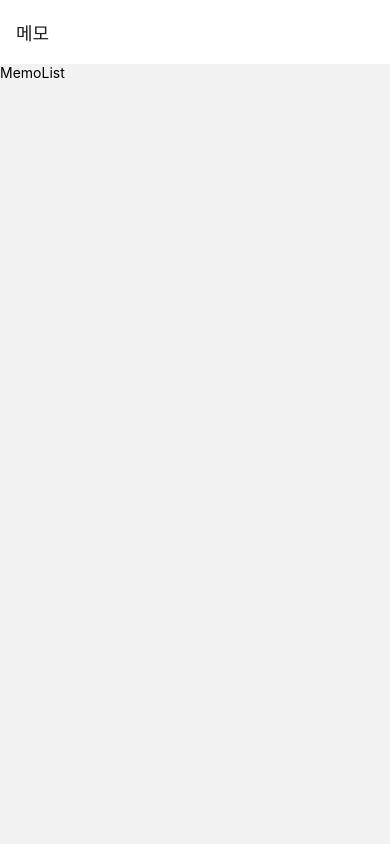
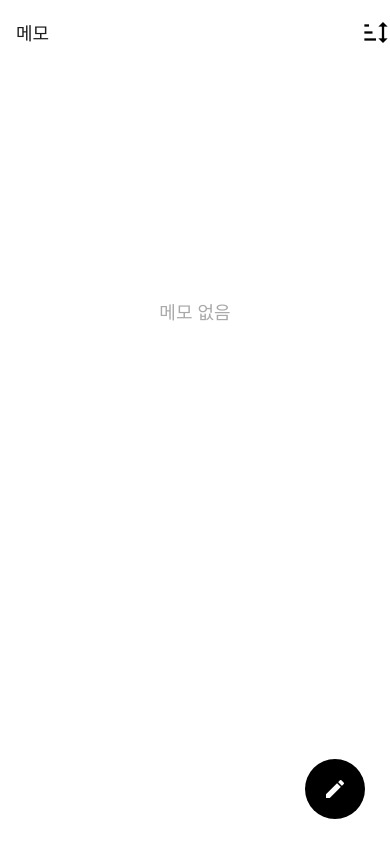
Before and after one commit to sageherb/neat-frontend, a React Native app: screen /MemoList in a window 390 px wide. Built offline with nearby package versions, Linux system fonts and the light colour scheme.

Commit message:
feat: MemoList 정적 페이지

```diff
--- a/package.json
+++ b/package.json
@@ -1,6 +1,6 @@
 {
   "name": "neat",
-  "version": "0.2.0",
+  "version": "0.3.0",
   "main": "node_modules/expo/AppEntry.js",
   "scripts": {
     "start": "expo start",
--- /dev/null
+++ b/src/components/Empty.js
@@ -0,0 +1,27 @@
+import styled from "styled-components/native";
+import PropTypes from "prop-types";
+
+const EmptyContainer = styled.View`
+  margin-top: 60%;
+  justify-content: center;
+  align-items: center;
+`;
+
+const EmptyText = styled.Text`
+  font-size: 18px;
+  color: #a9a9a9;
+`;
+
+function Empty({ message }) {
+  return (
+    <EmptyContainer>
+      <EmptyText>{message}</EmptyText>
+    </EmptyContainer>
+  );
+}
+
+export default Empty;
+
+Empty.propTypes = {
+  message: PropTypes.string.isRequired,
+};
--- /dev/null
+++ b/src/components/HeaderIcon.js
@@ -0,0 +1,22 @@
+import styled from "styled-components/native";
+import { MaterialCommunityIcons } from "@expo/vector-icons";
+import PropTypes from "prop-types";
+
+const IconContainer = styled.TouchableOpacity`
+  margin-left: 16px;
+`;
+
+function HeaderIcon({ name, onPress }) {
+  return (
+    <IconContainer key={name} onPress={onPress}>
+      <MaterialCommunityIcons name={name} size={28} />
+    </IconContainer>
+  );
+}
+
+export default HeaderIcon;
+
+HeaderIcon.propTypes = {
+  name: PropTypes.string.isRequired,
+  // onPress: PropTypes.func.isRequired,
+};
--- /dev/null
+++ b/src/components/Memo.js
@@ -0,0 +1,41 @@
+import styled from "styled-components/native";
+import PropTypes from "prop-types";
+
+const MemoContainer = styled.TouchableOpacity`
+  padding: 20px;
+`;
+
+const MemoTitleText = styled.Text`
+  font-size: 18px;
+  font-weight: bold;
+  margin-bottom: 4px;
+`;
+
+const MemoContentText = styled.Text`
+  font-size: 16px;
+  margin-bottom: 4px;
+`;
+
+const MemoDateText = styled.Text`
+  font-size: 12px;
+  color: #a9a9a9;
+`;
+
+function Memo({ item }) {
+  return (
+    <MemoContainer>
+      <MemoTitleText>{item.title}</MemoTitleText>
+      <MemoContentText>{item.content}</MemoContentText>
+      <MemoDateText>{item.updatedAt}</MemoDateText>
+    </MemoContainer>
+  );
+}
+
+export default Memo;
+
+Memo.propTypes = {
+  item: PropTypes.shape({
+    title: PropTypes.string.isRequired,
+    content: PropTypes.string.isRequired,
+  }).isRequired,
+};
--- /dev/null
+++ b/src/components/Separator.js
@@ -0,0 +1,14 @@
+import styled from "styled-components/native";
+
+const SeparatorView = styled.View`
+  height: 1px;
+  background-color: #dddddd;
+  margin-left: 20px;
+  margin-right: 20px;
+`;
+
+function Separator() {
+  return <SeparatorView />;
+}
+
+export default Separator;
--- a/src/screens/MemoList.js
+++ b/src/screens/MemoList.js
@@ -1,7 +1,61 @@
-import { Text } from "react-native";
+import { FlatList } from "react-native";
+import styled from "styled-components/native";
+import { MaterialCommunityIcons } from "@expo/vector-icons";
+import PropTypes from "prop-types";
+import { useLayoutEffect } from "react";
 
-function MemoList() {
-  return <Text>MemoList</Text>;
+import Memo from "../components/Memo";
+import HeaderIcon from "../components/HeaderIcon";
+import Empty from "../components/Empty";
+import Separator from "../components/Separator";
+
+const Container = styled.View`
+  flex: 1;
+  background-color: #ffffff;
+`;
+
+const NewMemoButton = styled.TouchableOpacity`
+  position: absolute;
+  right: 25px;
+  bottom: 25px;
+  width: 60px;
+  height: 60px;
+  border-radius: 30px;
+  background-color: #000000;
+  justify-content: center;
+  align-items: center;
+`;
+
+function MemoList({ navigation }) {
+  useLayoutEffect(() => {
+    navigation.setOptions({
+      headerRight: () => <HeaderIcon name="sort" />,
+    });
+  }, []);
+
+  return (
+    <Container>
+      <FlatList
+        data={null}
+        renderItem={({ item }) => <Memo item={item} />}
+        keyExtractor={(item) => item.id.toString()}
+        contentInsetAdjustmentBehavior="automatic"
+        contentContainerStyle={{ flexGrow: 1 }}
+        ListEmptyComponent={<Empty message="메모 없음" />}
+        ItemSeparatorComponent={<Separator />}
+      />
+      <NewMemoButton>
+        <MaterialCommunityIcons name="pencil" size={24} color="white" />
+      </NewMemoButton>
+    </Container>
+  );
 }
 
 export default MemoList;
+
+MemoList.propTypes = {
+  navigation: PropTypes.shape({
+    navigate: PropTypes.func.isRequired,
+    setOptions: PropTypes.func.isRequired,
+  }).isRequired,
+};
```
